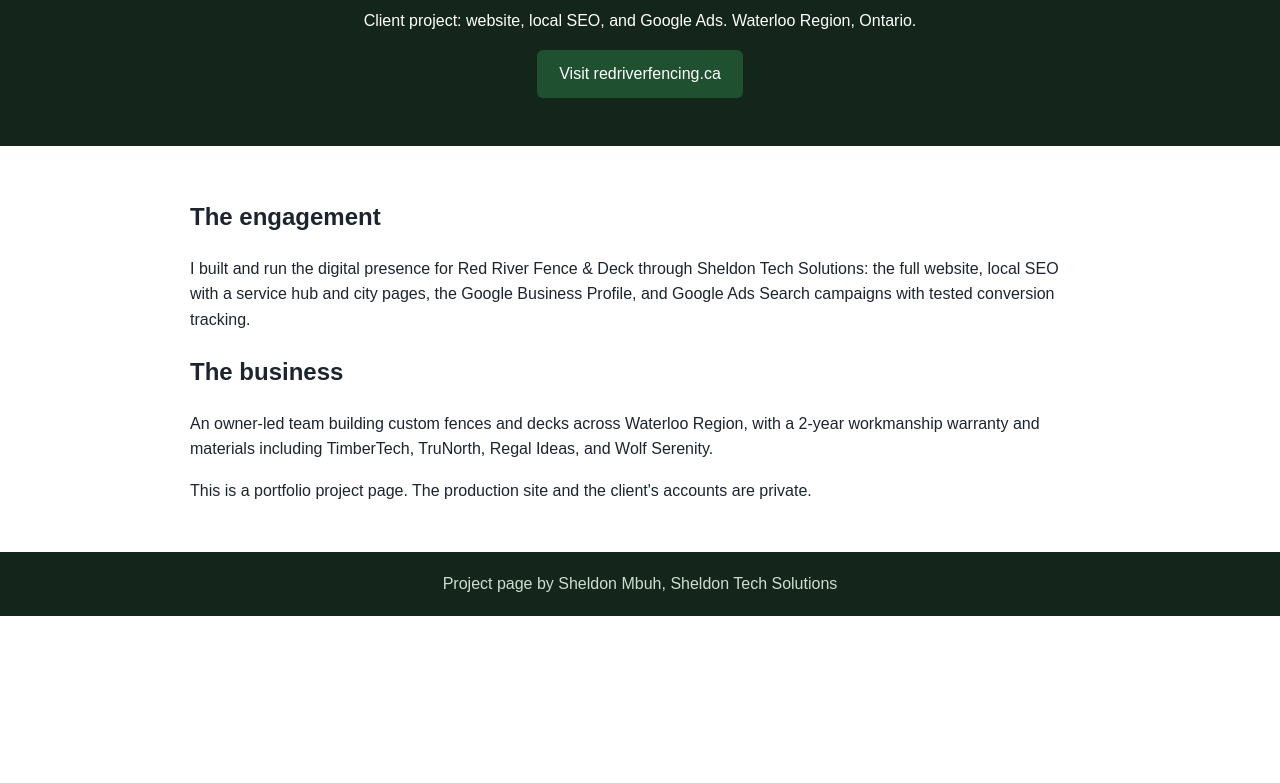
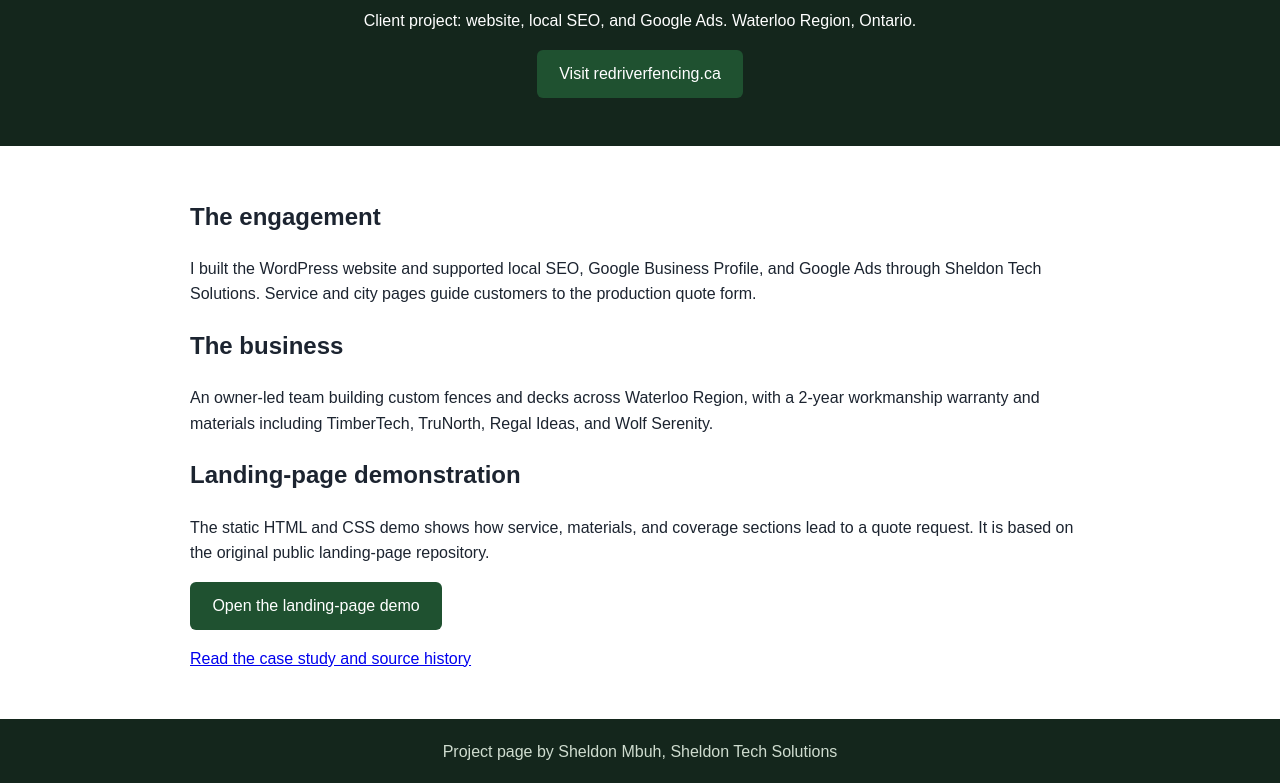
Before and after one commit to sheldonmbuh/red-river-fencing, a plain HTML site: page index.html in a window 1280 px wide. Shown: the part 134-917 px from the top of the page. Before the commit the page ends 800 px from the top, so only its background shows below. Drawn offline with Linux system fonts and the light colour scheme.

Commit message:
Publish the canonical Red River engagement case study

```diff
--- a/index.html
+++ b/index.html
@@ -5,6 +5,7 @@
 <meta name="viewport" content="width=device-width, initial-scale=1.0">
 <title>Red River Fence &amp; Deck - Client Project by Sheldon Mbuh</title>
 <style>
+  :focus-visible { outline: 3px solid currentColor; outline-offset: 3px; }
   body { font-family: Arial, Helvetica, sans-serif; margin: 0; color: #1c2430; line-height: 1.6; }
   header { background: #14261c; color: #fff; padding: 3rem 5%; text-align: center; }
   section { padding: 2rem 5%; max-width: 900px; margin: 0 auto; }
@@ -18,13 +19,18 @@
   <p>Client project: website, local SEO, and Google Ads. Waterloo Region, Ontario.</p>
   <a class="btn" href="https://redriverfencing.ca">Visit redriverfencing.ca</a>
 </header>
+<main>
 <section>
   <h2>The engagement</h2>
-  <p>I built and run the digital presence for Red River Fence &amp; Deck through Sheldon Tech Solutions: the full website, local SEO with a service hub and city pages, the Google Business Profile, and Google Ads Search campaigns with tested conversion tracking.</p>
+  <p>I built the WordPress website and supported local SEO, Google Business Profile, and Google Ads through Sheldon Tech Solutions. Service and city pages guide customers to the production quote form.</p>
   <h2>The business</h2>
   <p>An owner-led team building custom fences and decks across Waterloo Region, with a 2-year workmanship warranty and materials including TimberTech, TruNorth, Regal Ideas, and Wolf Serenity.</p>
-  <p>This is a portfolio project page. The production site and the client's accounts are private.</p>
+  <h2>Landing-page demonstration</h2>
+  <p>The static HTML and CSS demo shows how service, materials, and coverage sections lead to a quote request. It is based on the original public landing-page repository.</p>
+  <a class="btn" href="demo/">Open the landing-page demo</a>
+  <p><a href="https://github.com/sheldonmbuh/red-river-fencing">Read the case study and source history</a></p>
 </section>
+</main>
 <footer>Project page by Sheldon Mbuh, Sheldon Tech Solutions</footer>
 </body>
 </html>
```
Also changed, not shown: 1 other file.
